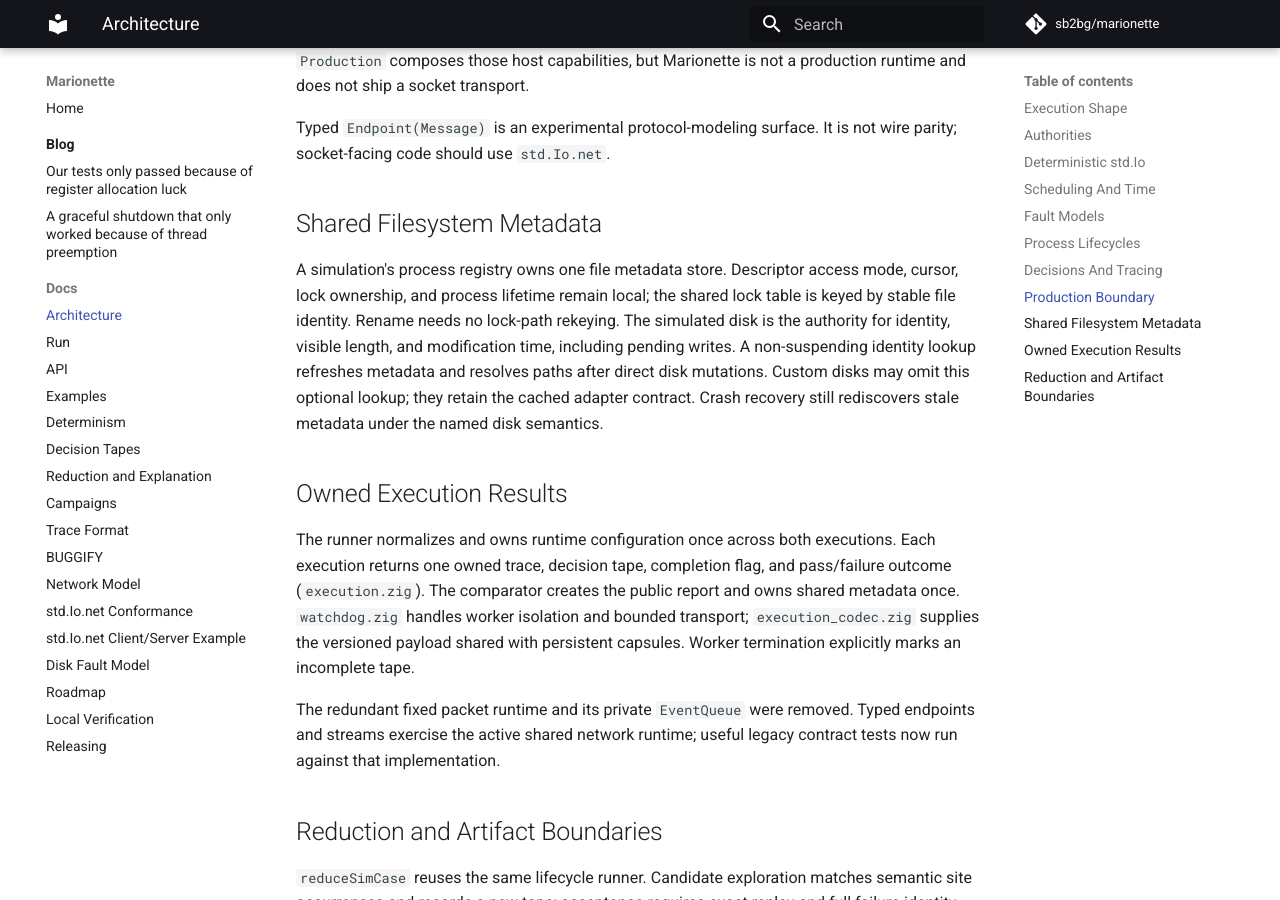
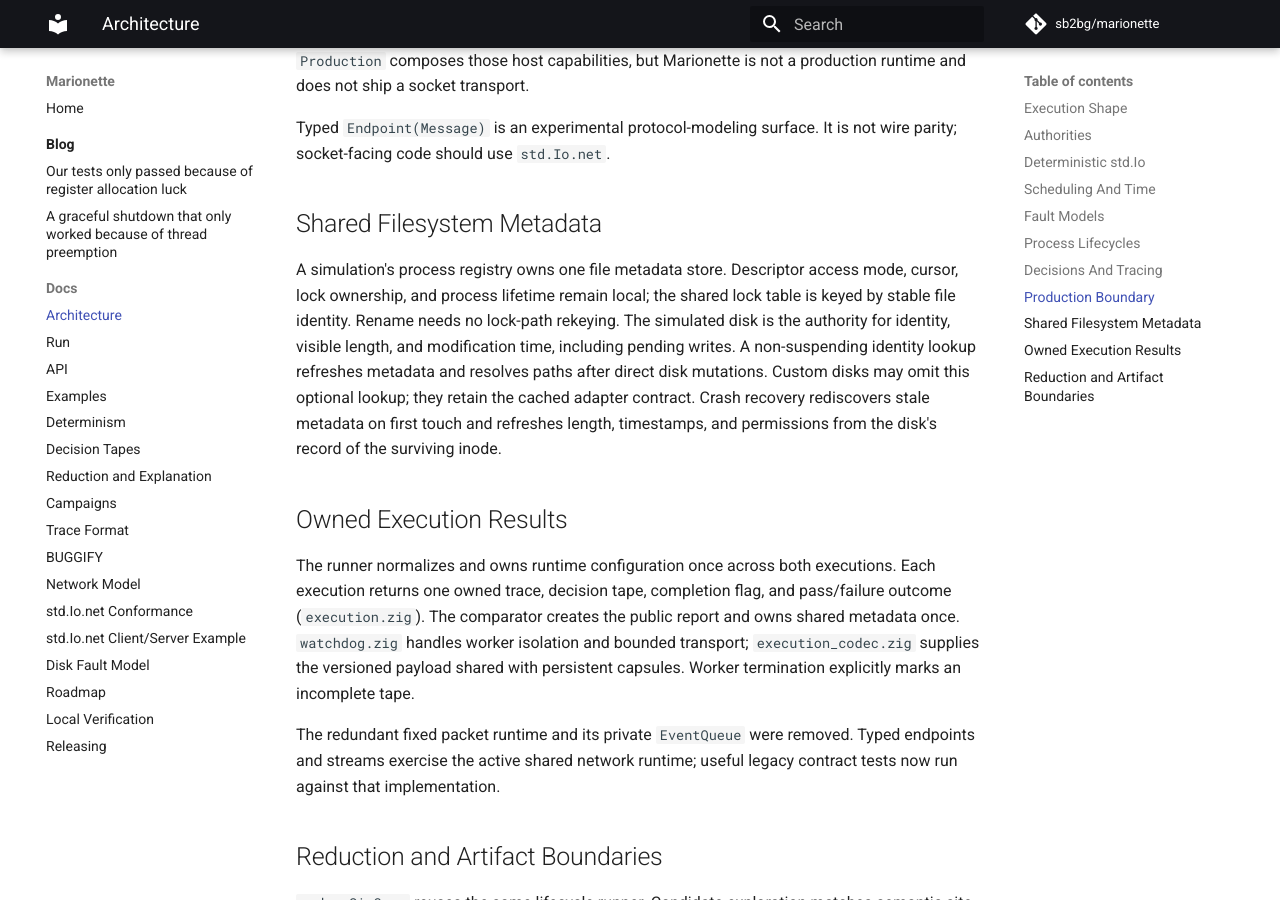
Before and after one commit to sb2bg/marionette, an MkDocs documentation site: the page built from docs/architecture.md, in a window 1280 px wide and 900 px high, scrolled down 2361 px. Built offline with MkDocs 1.6.1 and Material for MkDocs 9.7.7, drawn with Linux system fonts in a browser that asks for light colours; comment, search, counter and statistics services are not loaded.

Commit message:
Refresh file metadata when crash recovery rediscovers a file
Rediscovery after a crash re-derived only the length, so a file first
touched after restart reported mtime zero and the default mode, and a
file whose replacement a crash rolled back kept the lost replacement's
time and mode. Refresh length, timestamps, and permissions from the
disk on every rediscovery path.

```diff
--- a/docs/architecture.md
+++ b/docs/architecture.md
@@ -114,8 +114,9 @@ simulated disk is
 the authority for identity, visible length, and modification time, including
 pending writes. A non-suspending identity lookup refreshes metadata and resolves
 paths after direct disk mutations. Custom disks may omit this optional lookup;
-they retain the cached adapter contract. Crash recovery still rediscovers
-stale metadata under the named disk semantics.
+they retain the cached adapter contract. Crash recovery rediscovers stale
+metadata on first touch and refreshes length, timestamps, and permissions from
+the disk's record of the surviving inode.
 
 ## Owned Execution Results
 
```
Also changed, not shown: 3 other files.
